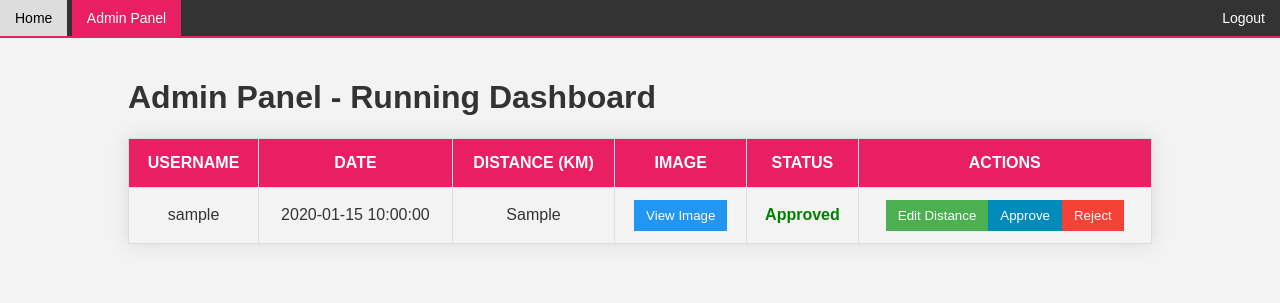
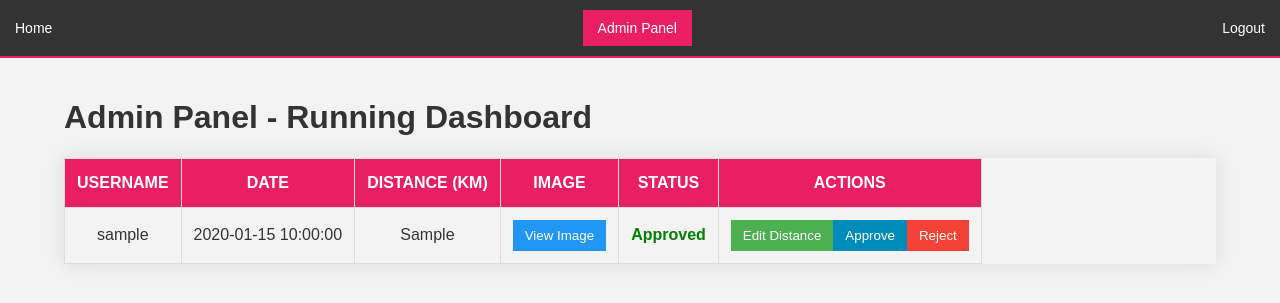
Before and after one commit to flukza345/virtual-run-wrrc, a PHP site: page /admin_panel.php in a window 1280 px wide. Shown: the top 303 px of the page. Run offline with PHP 8.4, Linux system fonts and the light colour scheme; the visitor is signed in with stand-in values (Sample User, id 1); tables that the repository leaves empty or names only in its code hold one stand-in row (values such as "Sample post").

Commit message:
update admin_panel.php responsive

```diff
--- a/admin_panel.php
+++ b/admin_panel.php
@@ -83,7 +83,7 @@ $result_runs = $conn->query($sql_runs);
             background-color: #f3f3f3;
         }
         .container {
-            width: 80%;
+            width: 90%;
             margin: 0 auto;
             padding-top: 20px;
             max-width: 1200px;
@@ -92,9 +92,11 @@ $result_runs = $conn->query($sql_runs);
             background-color: #333;
             overflow: hidden;
             border-bottom: 2px solid #e91e63;
+            display: flex;
+            justify-content: space-between;
+            padding: 10px 0;
         }
         .navbar-item {
-            display: inline-block;
             color: white;
             text-align: center;
             padding: 10px 15px;
@@ -106,9 +108,6 @@ $result_runs = $conn->query($sql_runs);
             background-color: #ddd;
             color: black;
         }
-        .navbar a.right {
-            float: right;
-        }
         .navbar a.active {
             background-color: #e91e63;
         }
@@ -117,6 +116,9 @@ $result_runs = $conn->query($sql_runs);
             border-collapse: collapse;
             margin-top: 20px;
             box-shadow: 0 0 20px rgba(0, 0, 0, 0.1);
+            overflow-x: auto;
+            display: block;
+            white-space: nowrap;
         }
         table th, table td {
             padding: 12px;
@@ -181,7 +183,7 @@ $result_runs = $conn->query($sql_runs);
         .popup-container {
             position: fixed;
             background-color: white;
-            width: 80%;
+            width: 90%;
             max-width: 600px;
             top: 50%;
             left: 50%;
@@ -221,13 +223,29 @@ $result_runs = $conn->query($sql_runs);
             cursor: pointer;
             font-size: 24px;
         }
+        @media (max-width: 768px) {
+            .navbar-item {
+                font-size: 12px;
+                padding: 8px 10px;
+            }
+            table th, table td {
+                padding: 8px;
+            }
+            .edit-button, .approve-button, .reject-button, .view-image-button {
+                padding: 6px 8px;
+                font-size: 12px;
+            }
+            .popup-container {
+                width: 95%;
+            }
+        }
     </style>
 </head>
 <body>
     <div class="navbar">
         <a href="index.php" class="navbar-item">Home</a>
         <a href="admin_panel.php" class="navbar-item active">Admin Panel</a>
-        <a href="logout.php" class="navbar-item right">Logout</a>
+        <a href="logout.php" class="navbar-item">Logout</a>
     </div>
     <div class="container">
         <h1>Admin Panel - Running Dashboard</h1>
```
